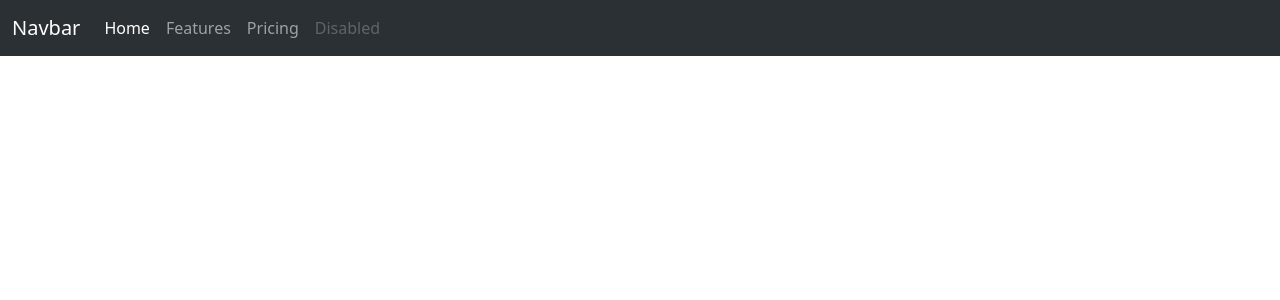
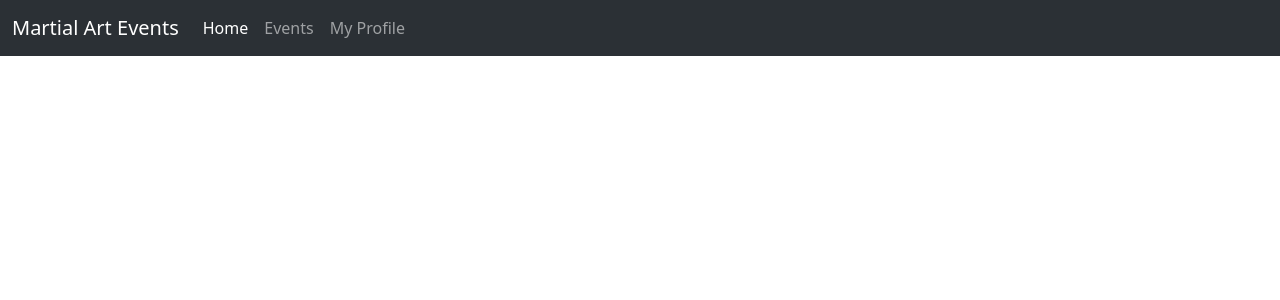
Before and after one commit to tonidenevv/martial-art-events-frontend, a React (Create React App) app: page / in a window 1280 px wide. Shown: the top 300 px of the page. Built offline with nearby package versions, Linux system fonts and the light colour scheme.

Commit message:
Add navbar

```diff
--- a/src/App.js
+++ b/src/App.js
@@ -1,30 +1,9 @@
+import Header from "./components/Header/Header";
+
 function App() {
   return (
-    <div className="App">
-      <nav class="navbar navbar-expand-lg bg-body-tertiary" data-bs-theme="dark">
-        <div class="container-fluid">
-          <a class="navbar-brand" href="#">Navbar</a>
-          <button class="navbar-toggler" type="button" data-bs-toggle="collapse" data-bs-target="#navbarNav" aria-controls="navbarNav" aria-expanded="false" aria-label="Toggle navigation">
-            <span class="navbar-toggler-icon"></span>
-          </button>
-          <div class="collapse navbar-collapse" id="navbarNav">
-            <ul class="navbar-nav">
-              <li class="nav-item">
-                <a class="nav-link active" aria-current="page" href="#">Home</a>
-              </li>
-              <li class="nav-item">
-                <a class="nav-link" href="#">Features</a>
-              </li>
-              <li class="nav-item">
-                <a class="nav-link" href="#">Pricing</a>
-              </li>
-              <li class="nav-item">
-                <a class="nav-link disabled" aria-disabled="true">Disabled</a>
-              </li>
-            </ul>
-          </div>
-        </div>
-      </nav>
+    <div>
+      <Header />
     </div>
   );
 }
--- /dev/null
+++ b/src/components/Header/Header.js
@@ -0,0 +1,27 @@
+const Header = () => {
+    return (
+        <nav class="navbar navbar-expand-lg bg-body-tertiary" data-bs-theme="dark">
+            <div class="container-fluid">
+                <a class="navbar-brand" href="#">Martial Art Events</a>
+                <button class="navbar-toggler" type="button" data-bs-toggle="collapse" data-bs-target="#navbarNav" aria-controls="navbarNav" aria-expanded="false" aria-label="Toggle navigation">
+                    <span class="navbar-toggler-icon"></span>
+                </button>
+                <div class="collapse navbar-collapse" id="navbarNav">
+                    <ul class="navbar-nav">
+                        <li class="nav-item">
+                            <a class="nav-link active" aria-current="page" href="#">Home</a>
+                        </li>
+                        <li class="nav-item">
+                            <a class="nav-link" href="#">Events</a>
+                        </li>
+                        <li class="nav-item">
+                            <a class="nav-link" href="#">My Profile</a>
+                        </li>
+                    </ul>
+                </div>
+            </div>
+        </nav>
+    )
+}
+
+export default Header;
```
Also changed, not shown: 1 other file (tests, documents, lock files or other folders).
